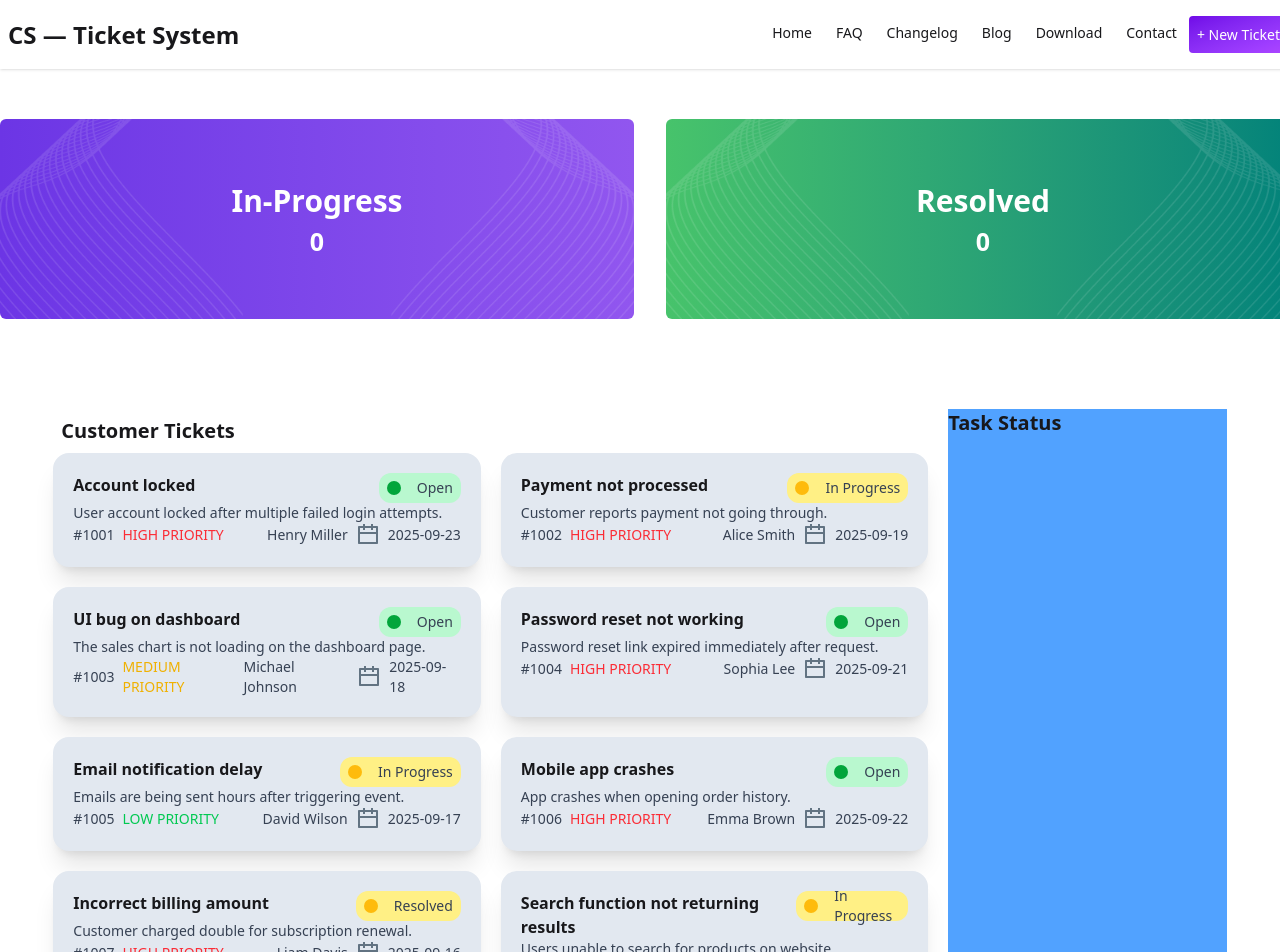
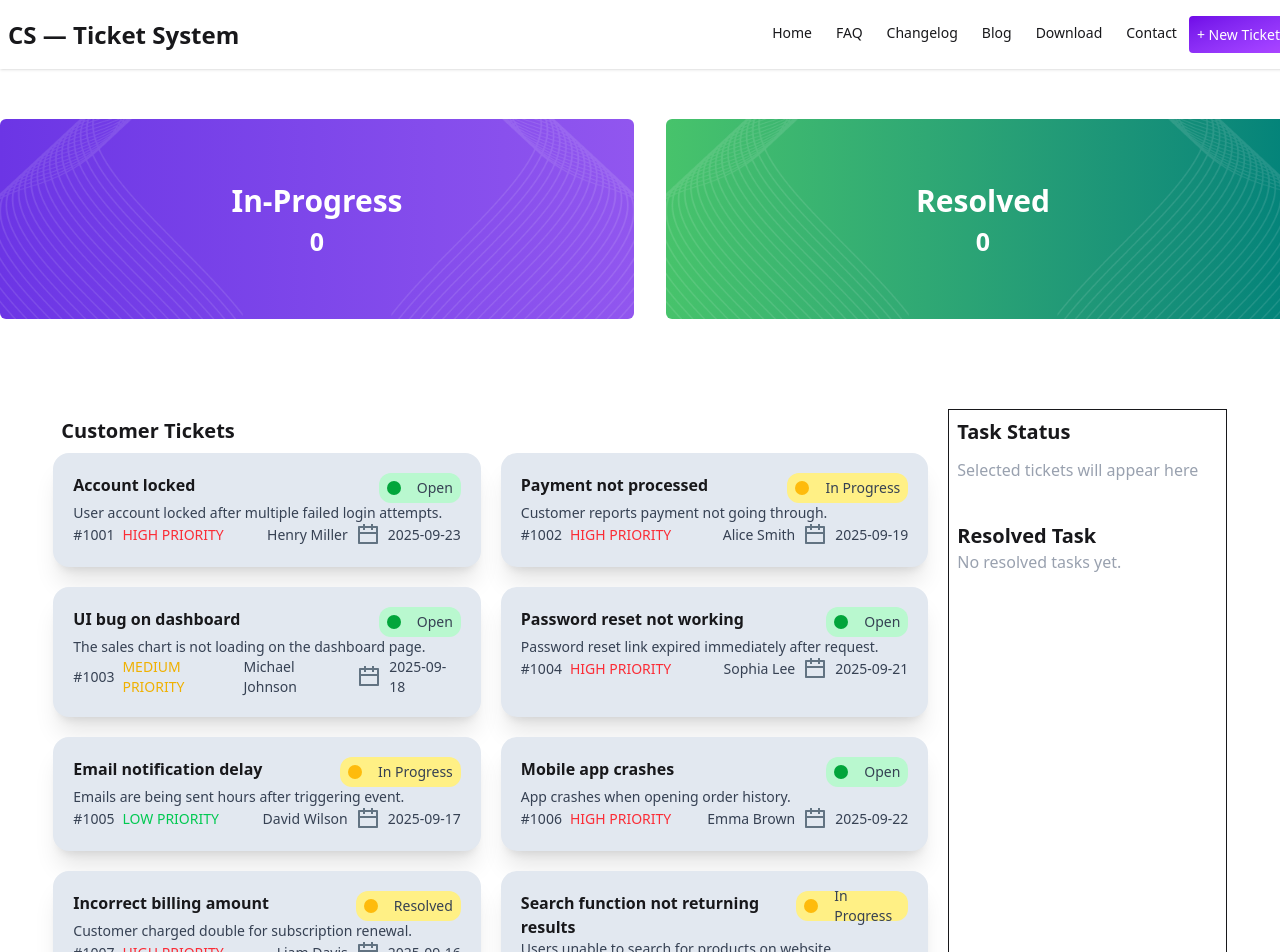
Before and after one commit to hriday33333/customer-support, a React (Vite) app: page / in a window 1280 px wide. Shown: the top 952 px of the page. Built offline with nearby package versions, Linux system fonts and the light colour scheme.

Commit message:
added Task Status andResolved Task component

```diff
--- a/package.json
+++ b/package.json
@@ -13,6 +13,7 @@
     "@tailwindcss/vite": "^4.1.13",
     "react": "^19.1.1",
     "react-dom": "^19.1.1",
+    "react-toastify": "^11.0.5",
     "tailwindcss": "^4.1.13"
   },
   "devDependencies": {
--- a/src/App.jsx
+++ b/src/App.jsx
@@ -1,33 +1,38 @@
-import { Suspense } from 'react'
-import './App.css'
-import Banner from './Components/Banner/Banner'
-import Footer from './Components/Footer/Footer'
+import { Suspense, useState } from 'react';
+import { ToastContainer } from 'react-toastify';
 
-import Navbar from './Components/Navbar/Navbar'
-import TicketSection from './Components/TicketSectin/TicketSection'
+import './App.css';
+import Banner from './Components/Banner/Banner';
+import Footer from './Components/Footer/Footer';
+import Navbar from './Components/Navbar/Navbar';
+import TicketSection from './Components/TicketSectin/TicketSection';
 
 const fatchCoustmer = async () =>{
-  const res = await fetch("/public/coustomars.json")
+  const res = await fetch("/coustomars.json")
   return res.json()
 }
 const coustomarsPromise = fatchCoustmer()
 
 function App() {
-
+  const [count, setCount] = useState(0)
+  const [selectedCustomers, setSelectedCustomers] = useState([]) // ✅ plural
 
   return (
     <>
-    <Navbar></Navbar>
+      <Navbar />
+      <Banner count={count} />
 
+      <Suspense fallback="Loading...">
+        <TicketSection
+          setCount={setCount}
+          coustomarsPromise={coustomarsPromise}
+          setSelectedCustomers={setSelectedCustomers}  // ✅ plural
+          selectedCustomers={selectedCustomers}        // ✅ plural
+        />
+      </Suspense>
 
-    <Banner></Banner>
-
-   <Suspense fallback="Loading...">
-    <TicketSection coustomarsPromise={coustomarsPromise}></TicketSection>
-   </Suspense>
-
-    <Footer></Footer>
-
+      <Footer />
+      <ToastContainer />
     </>
   )
 }
--- a/src/Components/Banner/Banner.jsx
+++ b/src/Components/Banner/Banner.jsx
@@ -1,21 +1,22 @@
+
 import imgVector1 from '../../assets/vector1.png';
-const Banner = () => {
+const Banner = ({count}) => {
   return (
-    <div className=' grid grid-cols-2   md:w-[1300px] mx-auto  md:gap-8 gap-3 my-[50px]  md:p-0 p-4'>
+    <div  className=' grid grid-cols-2   md:w-[1300px] mx-auto  md:gap-8 gap-3 my-[50px]  md:p-0 p-4'>
 
 
 <div className=' relative rounded-md p-7 text-white h-[200px] bg-gradient-to-r from-[#6C35E5] to-[#9156EF] flex items-center flex-col justify-center'>
   <h2 className=' font-bold text-[30px]'>In-Progress</h2>
-  <p className=' font-semibold text-[25px]'>0</p>
+  <p className=' font-semibold text-[25px]'>{count}</p>
 
-  {/* বাম দিকের ইমেজ */}
+
   <img
     className='absolute top-0 left-0 h-[200px]'
     src={imgVector1}
     alt=""
   />
 
-  {/* ডান দিকের ইমেজ */}
+
   <img
     className='absolute top-0 right-0 h-[200px] scale-x-[-1]'
     src={imgVector1}
--- /dev/null
+++ b/src/Components/ResolvedTask/Resolved.jsx
@@ -0,0 +1,11 @@
+
+const Resolved = () => {
+    return (
+        <div className=" mt-10">
+        <h1 className=" text-xl font-bold">Resolved Task</h1>
+        <p className=" text-gray-400">No resolved tasks yet.</p>
+      </div>
+    );
+};
+
+export default Resolved;
--- a/src/Components/TaskBox/Task.jsx
+++ b/src/Components/TaskBox/Task.jsx
@@ -1,14 +1,28 @@
 
-const Task = () => {
-    return (
-        <div className=' bg-blue-400  md:col-span-3 col-span-5'>
-        <div className=" text-xl font-bold">Task Status</div>
-
-        <div></div>
-
+import Resolved from '../../Components/ResolvedTask/Resolved';
+const Task = ({ selectedCustomers }) => {
+  return (
+    <div className='border md:col-span-3 col-span-5 p-2'>
+      <div>
+        <div className="text-xl font-bold">Task Status</div>
 
       </div>
-    );
+
+      <div className="space-y-2 mt-3">
+        {selectedCustomers.length === 0 ? (
+          <p className="text-gray-400">Selected tickets will appear here</p>
+        ) : (
+          selectedCustomers.map((customer) => (
+            <div key={customer.id} className="p-3 bg-slate-100 rounded-md shadow-lg border-b-2 border-b-green-700">
+              <h2 className="font-bold">{customer.title}</h2>
+              <button className=" mt-4 btn bg-green-700 w-full text-white">Complete</button>
+            </div>
+          ))
+        )}
+      </div>
+      <Resolved></Resolved>
+    </div>
+  );
 };
 
 export default Task;
--- a/src/Components/TicketSectin/TicketSection.jsx
+++ b/src/Components/TicketSectin/TicketSection.jsx
@@ -1,14 +1,22 @@
 
 
-import { use } from 'react';
-
+import { use, } from 'react';
+import { toast } from 'react-toastify';
 import imgGreen from '../../assets/Green-dot.svg';
 import calendar from '../../assets/calander.svg';
 import imgYello from '../../assets/yellw-dot.svg';
 import Task from '../TaskBox/Task';
-const TicketSection = ({coustomarsPromise}) => {
+const TicketSection = ({coustomarsPromise, setCount, setSelectedCustomers, selectedCustomers  }) => {
   const coustomarsData = use(coustomarsPromise)
-  console.log(coustomarsData)
+
+
+  const handleClick = (customer) => {
+     toast(`In-Progress`);
+     setSelectedCustomers(prev => [...prev, customer]);
+    setCount(prev => prev + 1);
+
+  };
+
     return (
          <div className='  md:w-11/12  mx-auto  md:py-10 p-6 grid grid-cols-12 md:p-0   md:gap-5 gap-1.5'>
 
@@ -19,7 +27,10 @@ const TicketSection = ({coustomarsPromise}) => {
 
 
           {
-            coustomarsData.map(customer=> <div key={customer.id} className=' p-5 bg-slate-200 rounded-2xl  shadow-xl'>
+            coustomarsData.map(customer=> <div
+            key={customer.id}
+             onClick={() => handleClick(customer)}
+            className=' p-5 bg-slate-200 rounded-2xl  shadow-xl cursor-pointer'>
              <div className=" flex justify-between ">
             <h1 className=' font-bold'>{customer.title
 }</h1>
@@ -53,7 +64,8 @@ const TicketSection = ({coustomarsPromise}) => {
 
 
 
-      <Task></Task>
+      <Task selectedCustomers={selectedCustomers} />
+
 
 
 
```
Also changed, not shown: 2 other files (tests, documents, lock files or other folders).
